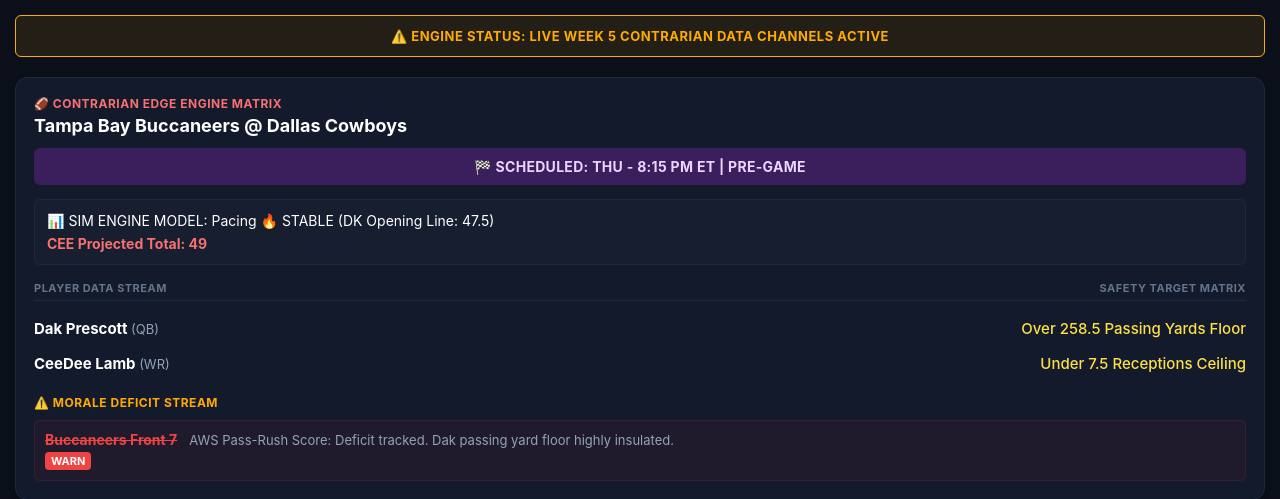
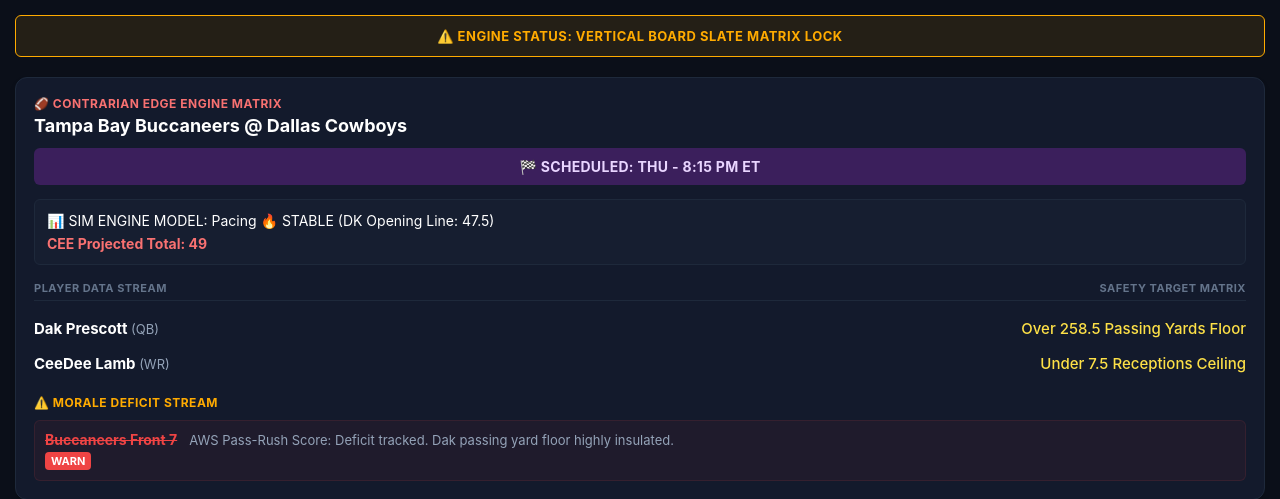
Before and after one commit to matty48653-design/Cee-app, a Flask app: page / in a window 1280 px wide. Shown: the top 499 px of the page. Run offline with Flask 3, Linux system fonts and the light colour scheme.

Commit message:
Modify engine status and live clock display
Updated engine status message and removed score display from live clock bar.

```diff
--- a/templates/dashboard.html
+++ b/templates/dashboard.html
@@ -28,7 +28,7 @@
 </head>
 <body>
 
-    <div class="engine-alert">⚠️ ENGINE STATUS: LIVE WEEK 5 CONTRARIAN DATA CHANNELS ACTIVE</div>
+    <div class="engine-alert">⚠️ ENGINE STATUS: VERTICAL BOARD SLATE MATRIX LOCK</div>
 
     <div class="scroll-container">
         {% for board in slates %}
@@ -37,7 +37,7 @@
             <div class="slate-title">{{ board.game }}</div>
 
             <div class="live-clock-bar">
-                🏁 SCHEDULED: {{ board.live_clock }} | {{ board.score_string }}
+                🏁 SCHEDULED: {{ board.live_clock }}
             </div>
 
             <div class="sim-box">
```
